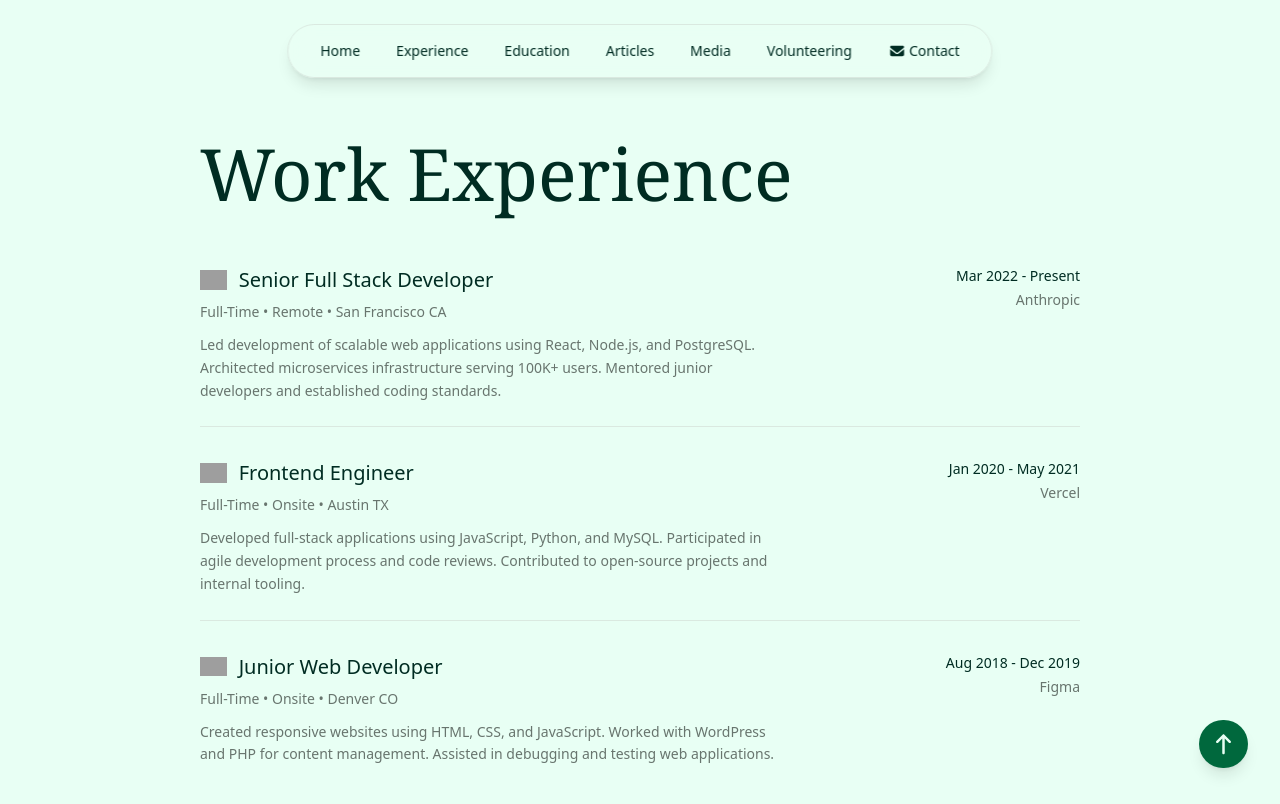
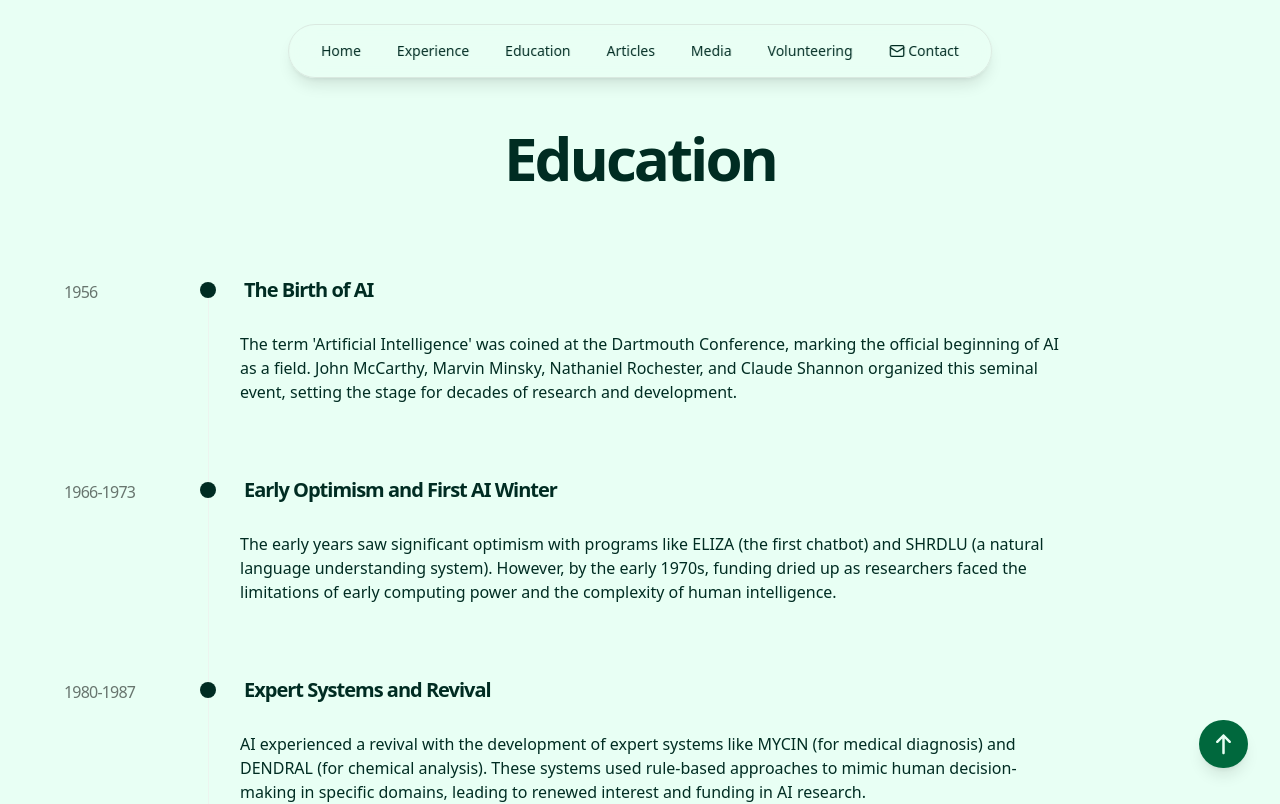
Before and after one commit to VictorPaniello/bpaniello-portfolio, a Next.js app: page /education in a window 1280 px wide. Shown: the top 804 px of the page. Built offline with nearby package versions, Linux system fonts and the light colour scheme; grey boxes are pictures that could not be loaded.

Commit message:
Timeline in Education

```diff
--- a/components/contact7.tsx
+++ b/components/contact7.tsx
@@ -1,4 +1,4 @@
-import { Mail, MapPin, MessageCircle, Phone } from "lucide-react";
+import { Mail, BriefcaseBusiness, HeartHandshake } from "lucide-react";
 
 import { cn } from "@/lib/utils";
 
@@ -31,7 +31,7 @@ const Contact7 = ({
 				<div className="grid gap-6 md:grid-cols-2">
 					<div className="rounded-lg bg-muted p-6">
 						<span className="mb-3 flex size-12 flex-col items-center justify-center rounded-full bg-accent">
-							<Mail className="h-6 w-auto" />
+							<BriefcaseBusiness className="h-6 w-auto" />
 						</span>
 						<p className="mb-1 text-lg font-semibold">{workEmailLabel}</p>
 						<p className="mb-3 text-muted-foreground">{workEmailDescription}</p>
@@ -41,7 +41,7 @@ const Contact7 = ({
 					</div>
 					<div className="rounded-lg bg-muted p-6">
 						<span className="mb-3 flex size-12 flex-col items-center justify-center rounded-full bg-accent">
-							<Mail className="h-6 w-auto" />
+							<HeartHandshake className="h-6 w-auto" />
 						</span>
 						<p className="mb-1 text-lg font-semibold">{volEmailLabel}</p>
 						<p className="mb-3 text-muted-foreground">{volEmailDescription}</p>
--- a/components/experience1.tsx
+++ b/components/experience1.tsx
@@ -107,12 +107,12 @@ const Experience1 = ({ className }: Experience1Props) => {
 	return (
 		<section className={cn("py-32", className)}>
 			<div className="container space-y-10 lg:space-y-20">
-				<div className="flex w-full items-end justify-between">
-					<h1 className="text-5xl font-semibold tracking-tighter lg:text-6xl">
+				<div className="flex w-full items-end justify-around">
+					<h1 className="text-4xl font-semibold tracking-tighter lg:text-6xl">
 						Work & Research Experience
 					</h1>
 					<Button variant="ghost" size="lg" className="font-semibold hover:cursor-pointer" onClick={handleDownloadCV}>
-						Download CV <Download className="size-4" />
+						CV <Download className="size-4" />
 					</Button>
 				</div>
 				<ul>
--- a/components/experience5.tsx
+++ /dev/null
@@ -1,99 +0,0 @@
-import { cn } from "@/lib/utils";
-
-interface ExperienceItem {
-  title: string;
-  details: string;
-  period: string;
-  company: string;
-  logo: string;
-  description: string;
-  className?: string;
-}
-
-interface Experience5Props {
-  title?: string;
-  experience?: ExperienceItem[];
-  className?: string;
-}
-
-const Experience5 = ({
-  title = "Work Experience",
-  experience = [
-    {
-      title: "Senior Full Stack Developer",
-      details: "Full-Time • Remote • San Francisco CA",
-      period: "Mar 2022 - Present",
-      company: "Anthropic",
-      logo: "https://deifkwefumgah.cloudfront.net/shadcnblocks/block/logos/claude-icon.svg",
-      description:
-        "Led development of scalable web applications using React, Node.js, and PostgreSQL. Architected microservices infrastructure serving 100K+ users. Mentored junior developers and established coding standards.",
-    },
-    {
-      title: "Frontend Engineer",
-      details: "Full-Time • Onsite • Austin TX",
-      period: "Jan 2020 - May 2021",
-      company: "Vercel",
-      logo: "https://deifkwefumgah.cloudfront.net/shadcnblocks/block/logos/vercel-icon.svg",
-      description:
-        "Developed full-stack applications using JavaScript, Python, and MySQL. Participated in agile development process and code reviews. Contributed to open-source projects and internal tooling.",
-    },
-    {
-      title: "Junior Web Developer",
-      details: "Full-Time • Onsite • Denver CO",
-      period: "Aug 2018 - Dec 2019",
-      company: "Figma",
-      logo: "https://deifkwefumgah.cloudfront.net/shadcnblocks/block/logos/figma-icon.svg",
-      description:
-        "Created responsive websites using HTML, CSS, and JavaScript. Worked with WordPress and PHP for content management. Assisted in debugging and testing web applications.",
-    },
-  ],
-  className,
-}: Experience5Props) => {
-  return (
-    <section className={cn("py-16 md:py-32", className)}>
-      <div className="container">
-        <div className="mx-auto max-w-7xl">
-          <h2 className="mb-12 font-serif text-4xl leading-tight font-medium md:text-7xl">
-            {title}
-          </h2>
-
-          <div className="space-y-8">
-            {experience.map(
-              ({ title, details, period, company, logo, description }, idx) => (
-                <div
-                  key={idx}
-                  className="border-b border-border pb-6 last:border-b-0"
-                >
-                  <div className="flex flex-col gap-4 md:flex-row md:items-start">
-                    <div className="md:w-2/3">
-                      <div className="mb-2 flex items-center gap-3">
-                        <img
-                          src={logo}
-                          alt={`${company} logo`}
-                          className="h-5 object-contain"
-                        />
-                        <h3 className="text-xl">{title}</h3>
-                      </div>
-                      <p className="mb-3 text-sm text-muted-foreground">
-                        {details}
-                      </p>
-                      <p className="text-sm leading-relaxed text-muted-foreground">
-                        {description}
-                      </p>
-                    </div>
-                    <div className="text-right md:w-1/3 md:text-right">
-                      <p className="mb-1 text-sm font-medium">{period}</p>
-                      <p className="text-sm text-muted-foreground">{company}</p>
-                    </div>
-                  </div>
-                </div>
-              ),
-            )}
-          </div>
-        </div>
-      </div>
-    </section>
-  );
-};
-
-export { Experience5 };
--- /dev/null
+++ b/components/timeline9.tsx
@@ -0,0 +1,84 @@
+import * as React from "react";
+
+import { cn } from "@/lib/utils";
+
+import { Card, CardContent } from "@/components/ui/card";
+import { Separator } from "@/components/ui/separator";
+
+type TimelineEntry = {
+  date: string;
+  title: string;
+  content: string;
+};
+
+const timelineData: TimelineEntry[] = [
+  {
+    date: "1956",
+    title: "The Birth of AI",
+    content:
+      "The term 'Artificial Intelligence' was coined at the Dartmouth Conference, marking the official beginning of AI as a field. John McCarthy, Marvin Minsky, Nathaniel Rochester, and Claude Shannon organized this seminal event, setting the stage for decades of research and development.",
+  },
+  {
+    date: "1966-1973",
+    title: "Early Optimism and First AI Winter",
+    content:
+      "The early years saw significant optimism with programs like ELIZA (the first chatbot) and SHRDLU (a natural language understanding system). However, by the early 1970s, funding dried up as researchers faced the limitations of early computing power and the complexity of human intelligence.",
+  },
+  {
+    date: "1980-1987",
+    title: "Expert Systems and Revival",
+    content:
+      "AI experienced a revival with the development of expert systems like MYCIN (for medical diagnosis) and DENDRAL (for chemical analysis). These systems used rule-based approaches to mimic human decision-making in specific domains, leading to renewed interest and funding in AI research.",
+  },
+  {
+    date: "1997",
+    title: "Deep Blue Defeats Chess Champion",
+    content:
+      "IBM's Deep Blue became the first computer system to defeat a reigning world chess champion, Garry Kasparov, in a six-game match. This milestone demonstrated AI's potential to outperform humans in complex strategic games and captured the public's imagination.",
+  },
+];
+
+interface Timeline9Props {
+  className?: string;
+}
+
+const Timeline9 = ({ className }: Timeline9Props) => {
+  return (
+    <section className={cn("py-32", className)}>
+      <div className="container space-y-10 lg:space-y-20">
+        <h1 className="text-center text-4xl font-semibold tracking-tighter text-foreground sm:text-6xl">
+          Education
+        </h1>
+        <div className="relative mx-auto max-w-4xl">
+          <Separator
+            orientation="vertical"
+            className="absolute top-4 left-2 bg-muted"
+          />
+          {timelineData.map((entry, index) => (
+            <div key={index} className="relative mb-10 pl-8">
+              <div className="absolute top-3.5 left-0 flex size-4 items-center justify-center rounded-full bg-foreground" />
+              <h4 className="rounded-xl py-2 text-xl text-foreground font-bold tracking-tighter xl:mb-4 xl:px-3">
+                {entry.title}
+              </h4>
+
+              <h5 className="text-md top-3 -left-34 rounded-xl tracking-tighter text-muted-foreground xl:absolute">
+                {entry.date}
+              </h5>
+
+              <Card className="my-5 bg-background border-none shadow-none text-foreground">
+                <CardContent className="px-0 xl:px-2">
+                  <div
+                    className="prose text-foreground dark:prose-invert"
+                    dangerouslySetInnerHTML={{ __html: entry.content }}
+                  />
+                </CardContent>
+              </Card>
+            </div>
+          ))}
+        </div>
+      </div>
+    </section>
+  );
+};
+
+export { Timeline9 };
--- a/components/ui/floating-navbar.tsx
+++ b/components/ui/floating-navbar.tsx
@@ -8,9 +8,7 @@ import {
 	navigationMenuTriggerStyle,
 } from "@/components/ui/navigation-menu";
 
-import { FontAwesomeIcon } from '@fortawesome/react-fontawesome'
-import { faEnvelope } from '@fortawesome/free-solid-svg-icons'
-
+import { Mail } from 'lucide-react'
 
 export function FloatingNavbar() {
 
@@ -79,10 +77,7 @@ export function FloatingNavbar() {
 								href="#contact"
 								onClick={handleContactClick}
 								className={navigationMenuTriggerStyle()}
-							><FontAwesomeIcon icon={faEnvelope} bounce style={{
-								'--fa-animation-delay': '2s',
-								'--fa-animation-iteration-count': '3',
-							} as any} />
+							><Mail className="h-4 w-4"/>
 								&nbsp;Contact
 							</NavigationMenuLink>
 						</NavigationMenuItem>
--- a/package.json
+++ b/package.json
@@ -28,6 +28,7 @@
     "@fortawesome/free-solid-svg-icons": "^7.1.0",
     "@fortawesome/react-fontawesome": "^3.1.1",
     "@hookform/resolvers": "^5.2.2",
+    "@radix-ui/react-accordion": "^1.2.12",
     "@radix-ui/react-checkbox": "^1.3.3",
     "@radix-ui/react-dropdown-menu": "^2.1.16",
     "@radix-ui/react-hover-card": "^1.1.15",
--- a/src/app/education/page.tsx
+++ b/src/app/education/page.tsx
@@ -1,4 +1,4 @@
-import { Experience5 } from "@/components/experience5";
+import { Timeline9 } from "@/components/timeline9";
 
 export default function ExperiencePage() {
     return (
@@ -7,7 +7,7 @@ export default function ExperiencePage() {
             <main id="home" className="max-w-4xl mx-auto px-2">
                 {/* Hero Section */}
                 <section className="flex items-center">
-                    <Experience5 />
+                    <Timeline9 />
                 </section>
             </main>
         </div>
```
Also changed, not shown: components/ui/accordion.tsx (added, +57 -0 lines), 1 other file (tests, documents, lock files or other folders).
